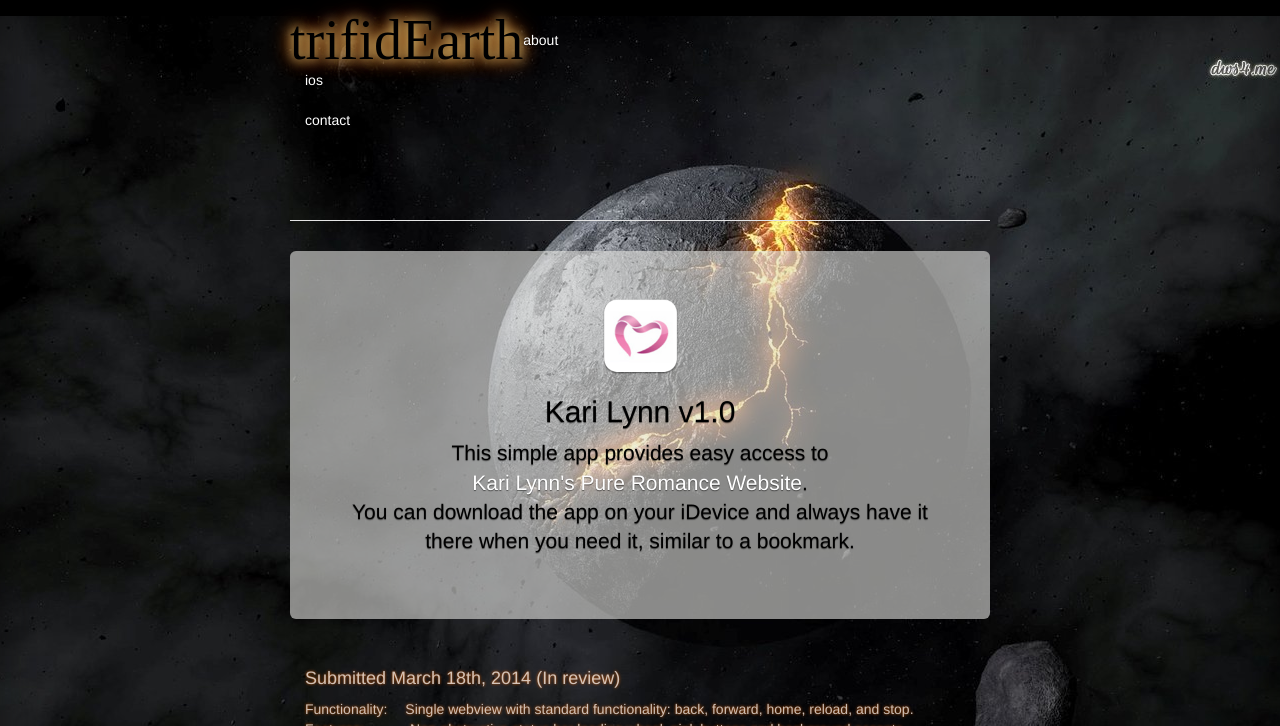
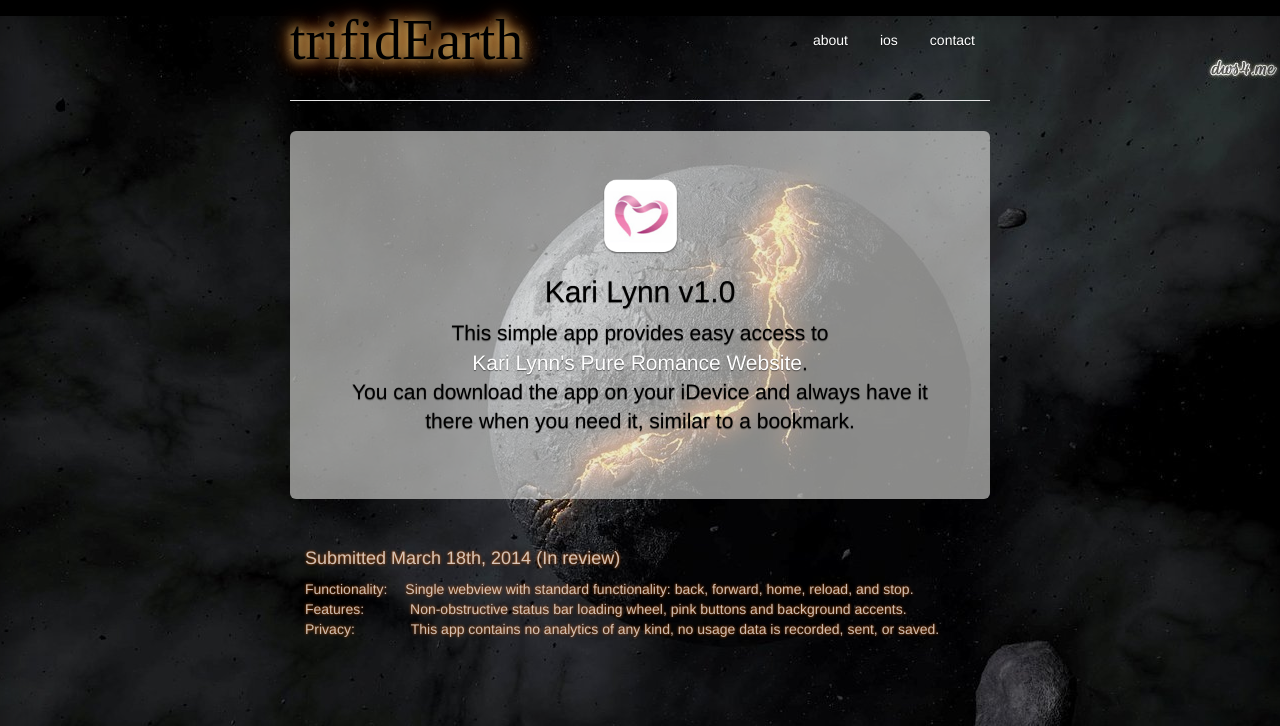
Before and after one commit to stevenwernercs/trifidearth, a plain HTML site: page ios/kari_lynn/index.html in a window 1280 px wide. Shown: the top 726 px of the page. Drawn offline with Linux system fonts and the light colour scheme; a web font is replaced by a local one.

Commit message:
apply same bootstrap changes on deeper pages

```diff
--- a/ios/kari_lynn/index.html
+++ b/ios/kari_lynn/index.html
@@ -69,13 +69,15 @@
   <body>
 
     <div class="container">
-      <div class="header">
-      <h3 class="masthead-brand"><a href="../../index.html" class="title">trifidEarth</a></h3>
-        <ul class="nav masthead-nav">
-          <li><a href="../../about.html">about</a></li>
-          <li><a href="../index.html">ios</a></li>
-          <li><a href="../../contact.html">contact</a></li>
-        </ul>
+      <div class="header clearfix">
+	<nav>
+            <ul class="nav nav-pills pull-right">
+          	 <li><a href="../../about.html">about</a></li>
+         	 <li><a href="../index.html">ios</a></li>
+                 <li><a href="../../contact.html">contact</a></li>
+    	    </ul>
+	</nav>
+      	<h3 class="masthead-brand"><a href="../../index.html" class="title">trifidEarth</a></h3>
       <br/>
       <br/>
       <br/>
```
Also changed, not shown: pp.html (+1 -1 lines).
